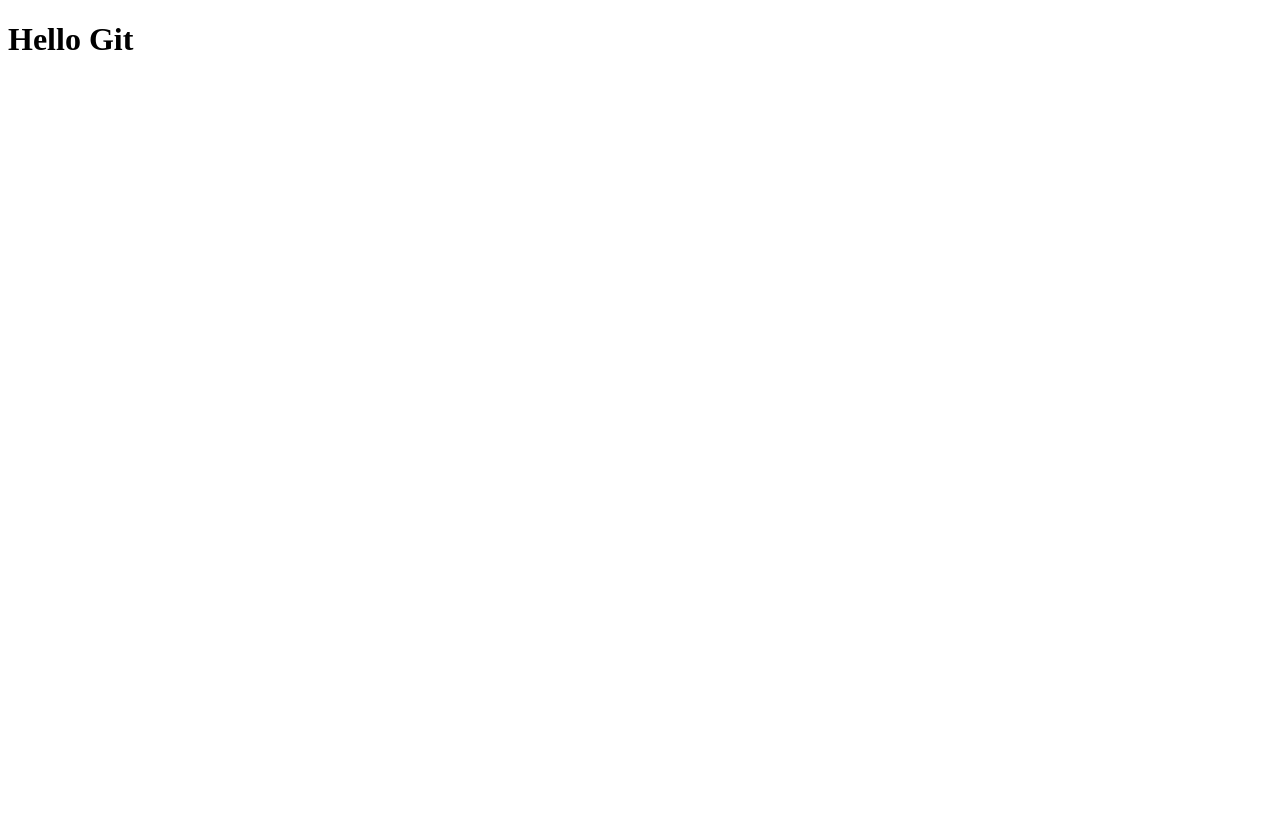
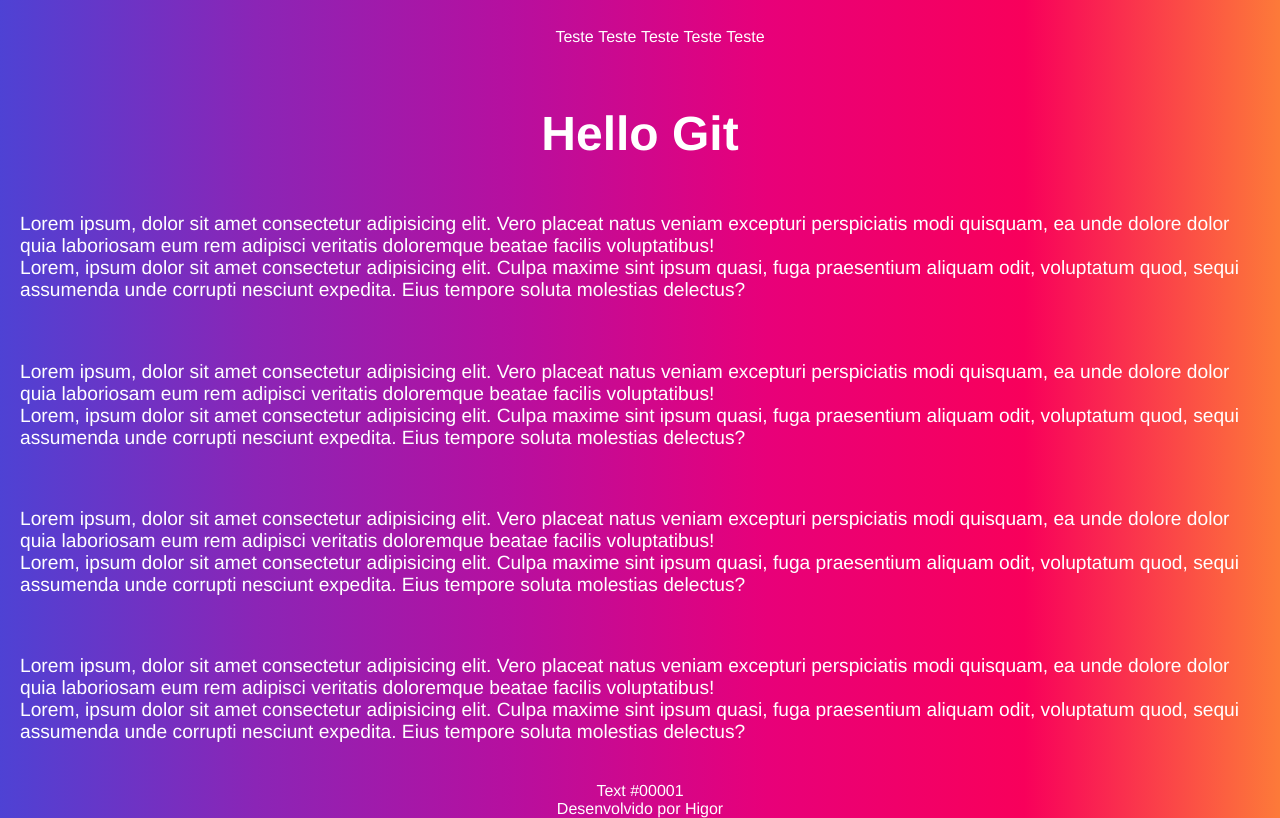
Before and after one commit to gamerhsfdm/teste, a plain HTML site: page index.html in a window 1280 px wide. Drawn offline with Linux system fonts and the light colour scheme.

Commit message:
Criacao do background linear e textos...

```diff
--- a/index.html
+++ b/index.html
@@ -5,7 +5,95 @@
     <meta name="viewport" content="width=device-width, initial-scale=1.0">
     <title>Git</title>
 </head>
+    <style>
+        body{
+            background: linear-gradient(to right, #4E42D4, #8B25B6, #B70F9F, #E80079, #F8005B, #FD7A39);
+            margin: 0px;
+            padding: 0px;
+            font-family: 'Franklin Gothic Medium', 'Arial Narrow', Arial, sans-serif;
+            color: #fff;
+        }
+        ul li {
+            display: inline-block;
+        }
+
+        .header{
+            position: relative;
+            text-align: center;
+            margin: auto auto;
+            padding: 12px;
+        }
+
+        .text-principal{
+            text-align: center;
+            font-size: 1.5rem;
+        }
+
+        .footer{
+            text-align: center;
+            margin: auto auto;
+        }
+
+        p{
+            padding: 20px;
+            font-size: 1.2rem;
+        }
+    </style>
 <body>
-    <h1>Hello Git</h1>
+    <div>
+        <div class="header">
+            <nav class="nav" id="nav">
+                <ul>
+                    <li>Teste</li>
+                    <li>Teste</li>
+                    <li>Teste</li>
+                    <li>Teste</li>
+                    <li>Teste</li>
+                </ul>
+            </nav>
+        </div>
+
+        <div class="text-principal">
+            <h1>Hello  Git</h1>
+        </div>
+    </div>
+
+    <section class="section">
+
+        <p>Lorem ipsum, dolor sit amet consectetur adipisicing elit. Vero placeat natus veniam excepturi perspiciatis modi quisquam, ea unde dolore dolor quia laboriosam eum rem adipisci veritatis doloremque beatae facilis voluptatibus!
+            <br>
+        Lorem, ipsum dolor sit amet consectetur adipisicing elit. Culpa maxime sint ipsum quasi, fuga praesentium aliquam odit, voluptatum quod, sequi assumenda unde corrupti nesciunt expedita. Eius tempore soluta molestias delectus?
+        </p>
+    </section>
+
+    <section class="section">
+
+        <p>Lorem ipsum, dolor sit amet consectetur adipisicing elit. Vero placeat natus veniam excepturi perspiciatis modi quisquam, ea unde dolore dolor quia laboriosam eum rem adipisci veritatis doloremque beatae facilis voluptatibus!
+            <br>
+        Lorem, ipsum dolor sit amet consectetur adipisicing elit. Culpa maxime sint ipsum quasi, fuga praesentium aliquam odit, voluptatum quod, sequi assumenda unde corrupti nesciunt expedita. Eius tempore soluta molestias delectus?
+        </p>
+    </section>
+
+    <section class="section">
+
+        <p>Lorem ipsum, dolor sit amet consectetur adipisicing elit. Vero placeat natus veniam excepturi perspiciatis modi quisquam, ea unde dolore dolor quia laboriosam eum rem adipisci veritatis doloremque beatae facilis voluptatibus!
+            <br>
+        Lorem, ipsum dolor sit amet consectetur adipisicing elit. Culpa maxime sint ipsum quasi, fuga praesentium aliquam odit, voluptatum quod, sequi assumenda unde corrupti nesciunt expedita. Eius tempore soluta molestias delectus?
+        </p>
+    </section>
+
+    <section class="section">
+
+        <p>Lorem ipsum, dolor sit amet consectetur adipisicing elit. Vero placeat natus veniam excepturi perspiciatis modi quisquam, ea unde dolore dolor quia laboriosam eum rem adipisci veritatis doloremque beatae facilis voluptatibus!
+            <br>
+        Lorem, ipsum dolor sit amet consectetur adipisicing elit. Culpa maxime sint ipsum quasi, fuga praesentium aliquam odit, voluptatum quod, sequi assumenda unde corrupti nesciunt expedita. Eius tempore soluta molestias delectus?
+        </p>
+    </section>
+
+    <footer class="footer">
+        Text #00001
+        <br>
+        Desenvolvido por Higor
+    </footer>
 </body>
 </html>
```
